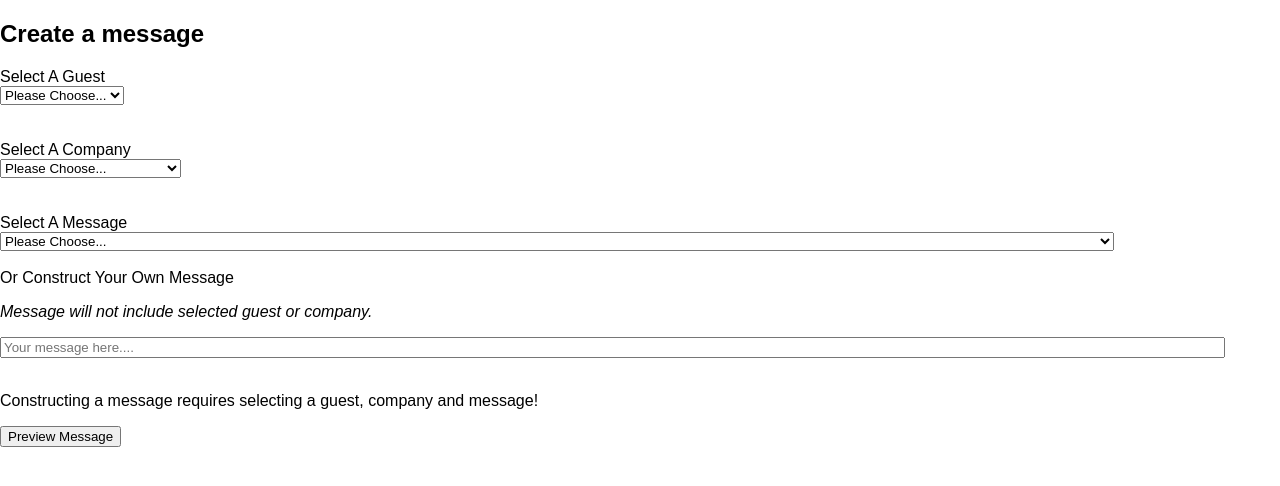
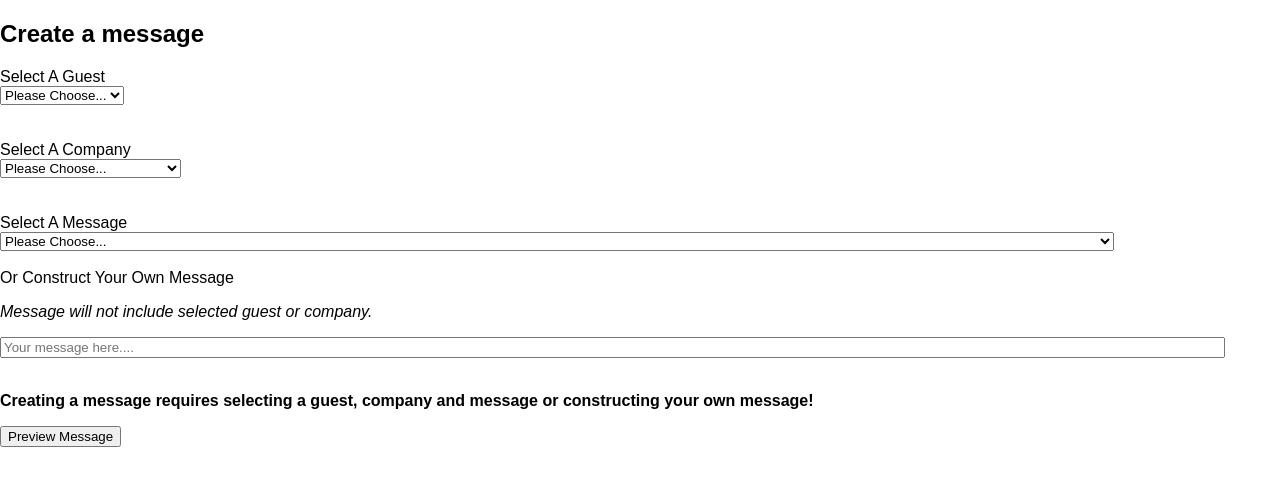
Before and after one commit to tmeckhoff/code_challenge_redo, a React (Create React App) app: page / in a window 1280 px wide. Both pictures are taken after a click on the button "Preview Message". Shown: the top 486 px of the page. Built offline with nearby package versions, Linux system fonts and the light colour scheme.

Commit message:
updated readme

```diff
--- a/src/components/MessageComponent.js
+++ b/src/components/MessageComponent.js
@@ -145,7 +145,7 @@ class MessageComponent extends Component {
         </div>
       <br />
         <div>
-          {!this.state.selectedRequiredFields && <p>Constructing a message requires selecting a guest, company and message!</p>}
+          {!this.state.selectedRequiredFields && <p><b>Creating a message requires selecting a guest, company and message or constructing your own message!</b></p>}
           <button name="Preview" id="previewMessage" type="button"
           onClick={this.handleMessage}>
           Preview Message
```
Also changed, not shown: 1 other file (tests, documents, lock files or other folders).
